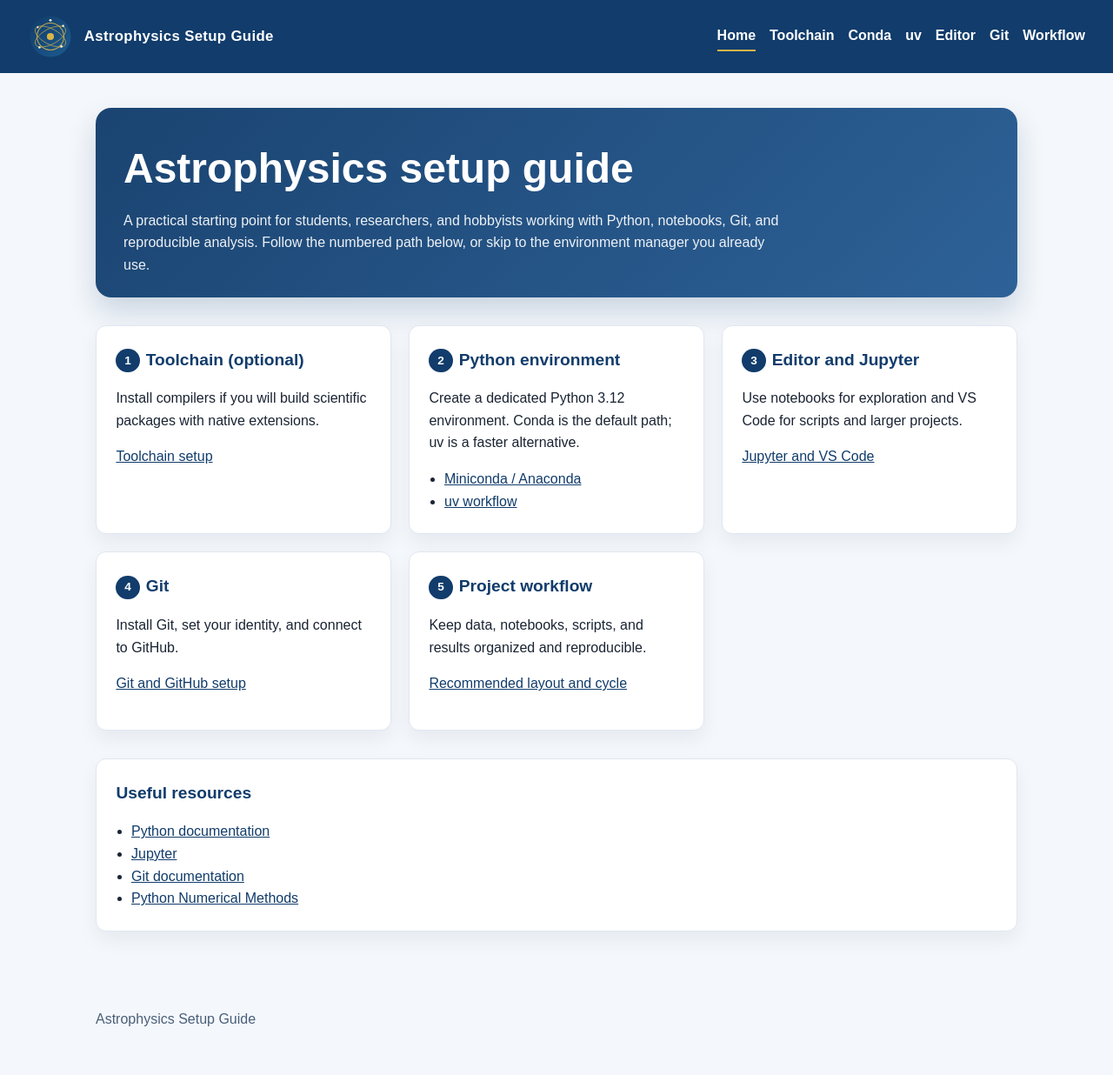
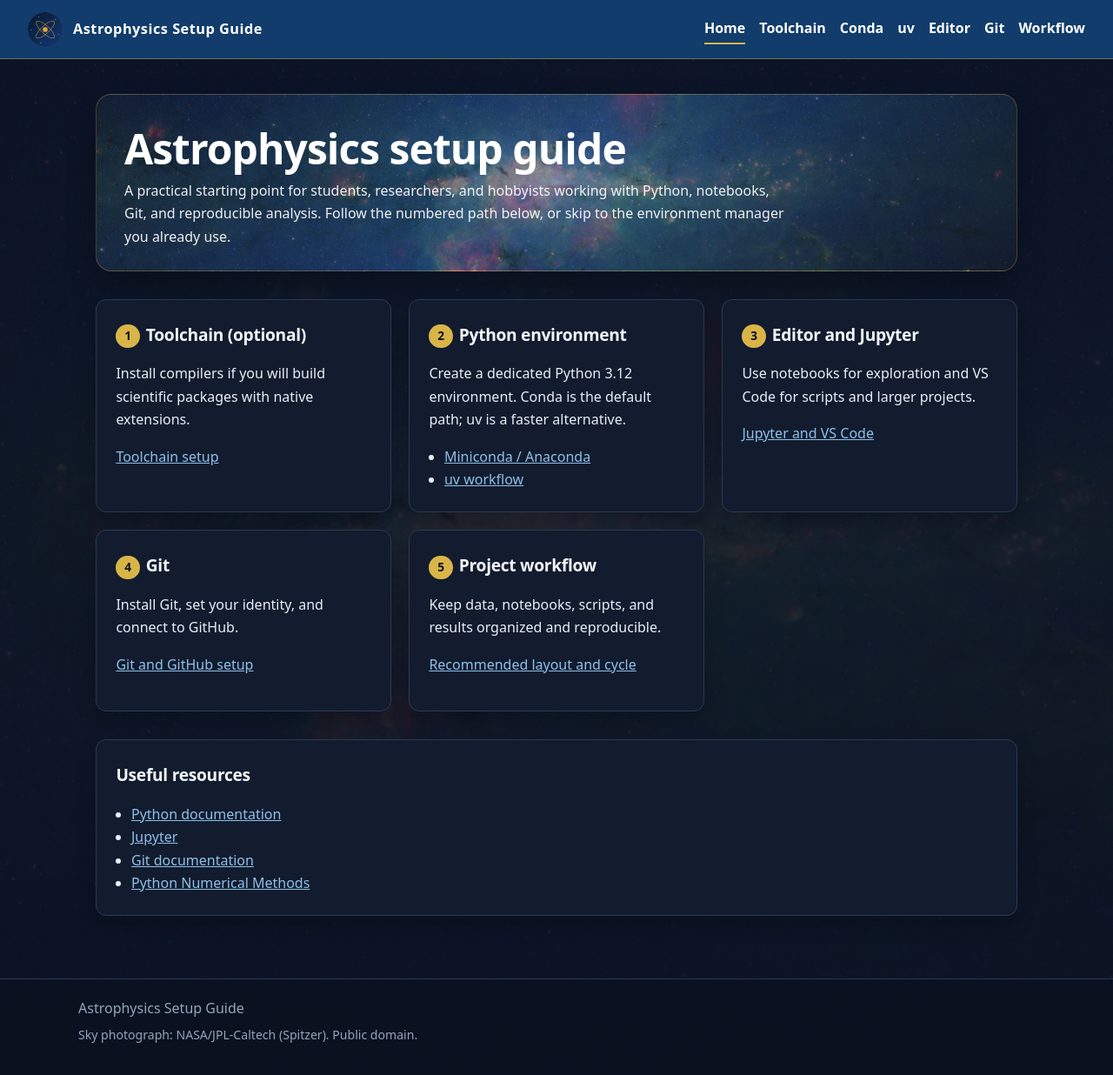
Before and after one commit to astr400/astr400.github.io, a Jekyll site: the page built from index.md, in a window 1280 px wide and 1236 px high. Shown: the whole window at 87% size. Built offline with Jekyll 4.4.1, drawn with Linux system fonts in a browser that asks for light colours.

Commit message:
restyle the published site as a dark night-sky look
The Markdown migration left the old light chrome and SVG mark in place; this swaps in a new logo and a NASA Spitzer Milky Way still while keeping guide copy on opaque cards.

Co-authored-by: Cursor <cursoragent@cursor.com>

```diff
--- a/_config.yml
+++ b/_config.yml
@@ -5,6 +5,7 @@ description: >-
 url: https://astr400.github.io
 baseurl: ""
 lang: en
+logo: /assets/logo.png
 
 markdown: kramdown
 kramdown:
--- a/_layouts/default.html
+++ b/_layouts/default.html
@@ -4,7 +4,7 @@
     <meta charset="UTF-8" />
     <meta name="viewport" content="width=device-width, initial-scale=1.0" />
     <title>{% if page.home %}{{ site.title }}{% else %}{{ page.short_title | default: page.title }} — {{ site.title }}{% endif %}</title>
-    <link rel="icon" href="{{ '/assets/astro-mark.svg' | relative_url }}" type="image/svg+xml" />
+    <link rel="icon" href="{{ '/assets/logo.png' | relative_url }}" type="image/png" />
     <link rel="stylesheet" href="{{ '/assets/site.css' | relative_url }}" />
     {% seo title=false %}
   </head>
@@ -13,7 +13,7 @@
 
     <header class="topbar">
       <a class="brand" href="{{ '/' | relative_url }}">
-        <img src="{{ '/assets/astro-mark.svg' | relative_url }}" alt="" />
+        <img src="{{ '/assets/logo.png' | relative_url }}" alt="" />
         <div class="brand-name">{{ site.title }}</div>
       </a>
       <nav class="nav" aria-label="Main navigation">
@@ -66,6 +66,7 @@
 
     <footer>
       <p>{{ site.title }}</p>
+      <p class="credit">Sky photograph: NASA/JPL-Caltech (Spitzer). Public domain.</p>
     </footer>
     <script src="{{ '/assets/site.js' | relative_url }}" defer></script>
   </body>
--- a/assets/site.css
+++ b/assets/site.css
@@ -1,53 +1,107 @@
 :root {
   --astro-blue: #113c6b;
   --astro-gold: #d9b548;
-  --ink: #1a2433;
-  --bg: #f4f7fb;
-  --panel: #ffffff;
-  --line: #dfe7f1;
-  --muted: #4a5f7a;
+  --ink: #e8eef6;
+  --heading: #f2f6fb;
+  --link: #8ec0ea;
+  --bg: #0b1220;
+  --panel: #121c2e;
+  --line: #2a3b54;
+  --muted: #93a6bd;
+  --code-bg: #0a1018;
+  --hero-scrim: linear-gradient(
+    135deg,
+    rgba(11, 18, 32, 0.62) 0%,
+    rgba(17, 60, 107, 0.52) 48%,
+    rgba(11, 18, 32, 0.78) 100%
+  );
+  --page-scrim: linear-gradient(
+    rgba(11, 18, 32, 0.88),
+    rgba(11, 18, 32, 0.92)
+  );
+  --sky: url("milky-way.jpg");
 }
 
 * { box-sizing: border-box; }
 
+html {
+  background: var(--bg);
+}
+
 body {
   margin: 0;
-  background: var(--bg);
+  position: relative;
+  background: transparent;
   color: var(--ink);
-  font-family: Arial, Helvetica, sans-serif;
-  line-height: 1.6;
+  font-family: system-ui, -apple-system, "Segoe UI", Roboto, Ubuntu, Cantarell, "Noto Sans", sans-serif;
+  line-height: 1.65;
 }
 
-a { color: var(--astro-blue); }
+/* Faint Milky Way wash. Text never sits on this layer. */
+body::before {
+  content: "";
+  position: fixed;
+  inset: 0;
+  z-index: -1;
+  background-image: var(--page-scrim), var(--sky);
+  background-size: cover;
+  background-position: center;
+  background-repeat: no-repeat;
+  background-attachment: fixed;
+}
+
+a { color: var(--link); }
+
+a:visited { color: var(--link); }
+
+a:hover,
+a:focus-visible {
+  color: var(--astro-gold);
+}
+
+:focus-visible {
+  outline: 2px solid var(--astro-gold);
+  outline-offset: 2px;
+}
 
 .topbar {
+  position: sticky;
+  top: 0;
+  z-index: 20;
   background: var(--astro-blue);
   color: #fff;
-  padding: 1rem 2rem;
+  padding: 0.85rem 2rem;
   display: flex;
   flex-wrap: wrap;
   align-items: center;
   justify-content: space-between;
   gap: 1rem;
+  border-bottom: 1px solid rgba(217, 181, 72, 0.45);
 }
 
 .brand {
   display: flex;
   align-items: center;
-  gap: 0.8rem;
+  gap: 0.75rem;
   color: #fff;
   text-decoration: none;
 }
 
+.brand:hover,
+.brand:focus-visible {
+  color: #fff;
+}
+
 .brand img {
-  width: 52px;
-  height: 52px;
+  width: 40px;
+  height: 40px;
+  border-radius: 50%;
 }
 
 .brand-name {
   font-weight: 700;
-  letter-spacing: 0.02em;
-  font-size: 1.05rem;
+  letter-spacing: 0.03em;
+  font-size: 1.02rem;
 }
 
 .nav {
@@ -66,6 +120,7 @@ a { color: var(--astro-blue); }
 
 .nav a:hover,
 .nav a:focus-visible {
+  color: #fff;
   border-bottom-color: var(--astro-gold);
 }
 
@@ -80,11 +135,15 @@ main {
 }
 
 .hero {
-  background: linear-gradient(135deg, rgba(17, 60, 107, 0.96), rgba(29, 85, 143, 0.92));
   color: #fff;
   border-radius: 18px;
-  padding: 2rem 2rem 1.5rem;
-  box-shadow: 0 16px 32px rgba(17, 60, 107, 0.18);
+  padding: 2.1rem 2rem 1.6rem;
+  background-image: var(--hero-scrim), var(--sky);
+  background-size: cover;
+  background-position: center;
+  background-repeat: no-repeat;
+  border: 1px solid rgba(217, 181, 72, 0.28);
+  box-shadow: 0 16px 32px rgba(0, 0, 0, 0.28);
 }
 
 .hero h1 {
@@ -92,6 +151,8 @@ main {
   margin-bottom: 0.5rem;
   font-size: clamp(2rem, 4vw, 3rem);
   color: #ffffff;
+  letter-spacing: -0.02em;
+  line-height: 1.15;
 }
 
 .hero p {
@@ -116,8 +177,8 @@ main {
 
 .card .pill {
   background: rgba(217, 181, 72, 0.14);
-  border: 1px solid rgba(217, 181, 72, 0.5);
-  color: var(--astro-blue);
+  border: 1px solid rgba(217, 181, 72, 0.45);
+  color: var(--astro-gold);
 }
 
 .grid {
@@ -131,7 +192,7 @@ main {
   background: var(--panel);
   border: 1px solid var(--line);
   border-radius: 12px;
-  box-shadow: 0 10px 22px rgba(15, 35, 64, 0.06);
+  box-shadow: 0 10px 22px rgba(0, 0, 0, 0.22);
   padding: 1.5rem 1.4rem;
 }
 
@@ -143,7 +204,8 @@ main > .card {
 .card h2,
 .card h3,
 h1, h2, h3 {
-  color: var(--astro-blue);
+  color: var(--heading);
+  letter-spacing: -0.015em;
 }
 
 .card h1 {
@@ -164,8 +226,8 @@ h1, h2, h3 {
   height: 1.7rem;
   margin-right: 0.45rem;
   border-radius: 999px;
-  background: var(--astro-blue);
-  color: #fff;
+  background: var(--astro-gold);
+  color: var(--bg);
   font-size: 0.85rem;
   font-weight: 700;
   vertical-align: middle;
@@ -181,7 +243,7 @@ ul, ol {
 }
 
 code, pre {
-  background: #eef3f9;
+  background: var(--code-bg);
   border: 1px solid var(--line);
   border-radius: 8px;
   font-family: ui-monospace, SFMono-Regular, Menlo, Consolas, monospace;
@@ -229,14 +291,15 @@ pre code {
   padding: 0;
   border: 1px solid var(--line);
   border-radius: 8px;
-  background: #fff;
-  color: var(--astro-blue);
+  background: var(--panel);
+  color: var(--link);
   cursor: pointer;
 }
 
 .copy-btn:hover,
 .copy-btn:focus-visible {
-  border-color: var(--astro-blue);
+  border-color: var(--astro-gold);
+  color: var(--astro-gold);
 }
 
 .copy-btn svg {
@@ -262,6 +325,11 @@ pre code {
 .pager a {
   text-decoration: none;
   font-weight: 700;
+  display: inline-flex;
+  padding: 0.5rem 0.85rem;
+  border: 1px solid var(--line);
+  border-radius: 8px;
+  background: var(--panel);
 }
 
 .pager .next {
@@ -271,6 +339,11 @@ pre code {
 .note {
   color: var(--muted);
   font-size: 0.95rem;
+  margin: 0 0 1.5rem;
+  padding: 0.7rem 1rem;
+  background: rgba(18, 28, 46, 0.92);
+  border: 1px solid var(--line);
+  border-radius: 8px;
 }
 
 .visually-hidden {
@@ -286,13 +359,31 @@ pre code {
 }
 
 footer {
-  max-width: 1100px;
-  margin: 0 auto;
-  padding: 0 1.25rem 2.2rem;
+  background: rgba(11, 18, 32, 0.92);
+  border-top: 1px solid var(--line);
+  padding: 1.2rem 1.25rem 2.2rem;
   color: var(--muted);
 }
 
+footer p {
+  max-width: 1100px;
+  margin: 0 auto;
+}
+
+footer .credit {
+  margin-top: 0.35rem;
+  font-size: 0.88rem;
+}
+
 @media (max-width: 600px) {
-  .topbar { padding: 1rem; }
+  .topbar { padding: 0.85rem 1rem; }
   .hero { padding: 1.5rem 1.2rem; }
+  .brand img { width: 36px; height: 36px; }
+
+  body::before {
+    background-attachment: scroll;
+    background-image:
+      linear-gradient(rgba(11, 18, 32, 0.93), rgba(11, 18, 32, 0.96)),
+      var(--sky);
+  }
 }
```
Also changed, not shown: AGENTS.md (+1 -1 lines), STYLE.md (+1 -1 lines), assets/astro-mark.svg (deleted), assets/logo.png (added), assets/milky-way.jpg (added).
